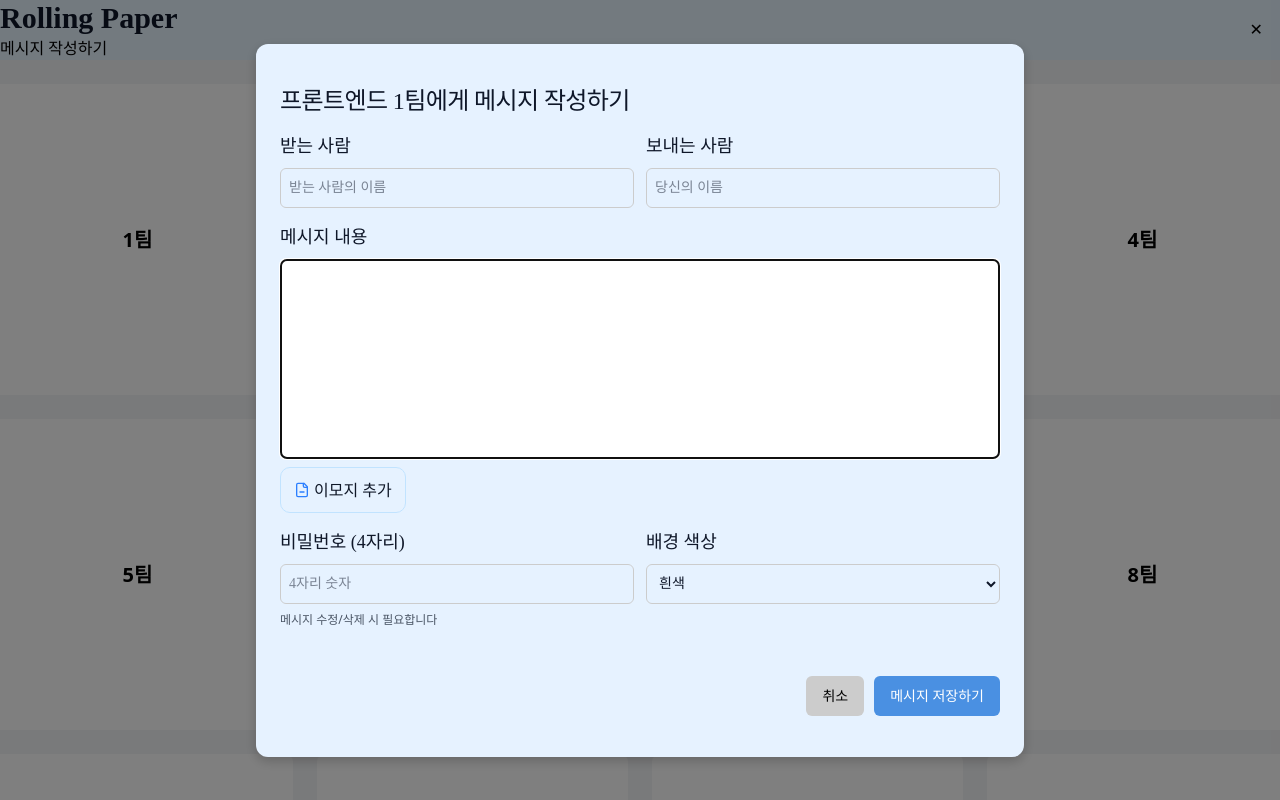
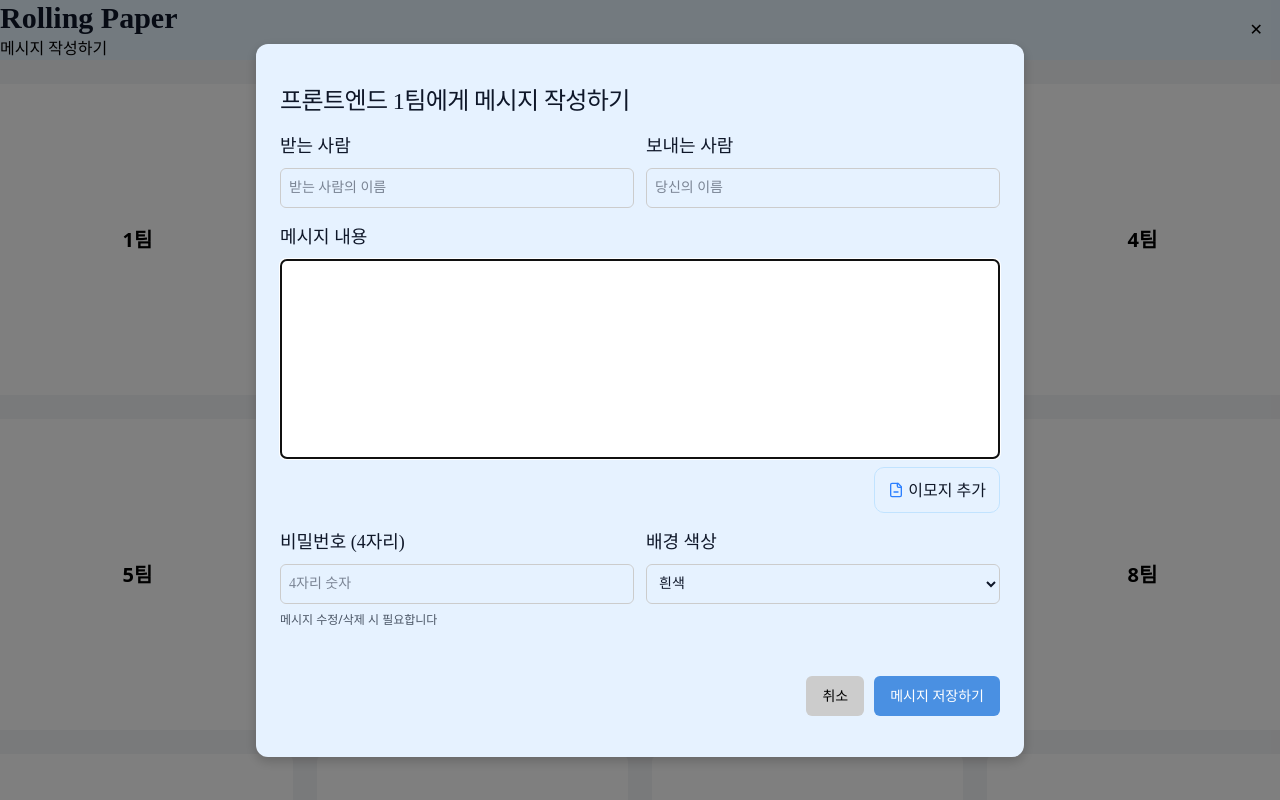
Before and after one commit to ph-1dnjs/front_5th_rolling_paper, a React (Vite) app: page / in a window 1280 px wide. Both pictures are taken after a click on the button "메시지 작성하기". Shown: the top 800 px of the page. Built offline with nearby package versions, Linux system fonts and the light colour scheme; a web font is replaced by a local one.

Commit message:
style: 스타일 수정하기

```diff
--- a/src/entities/createPost/ui/EmojiPanel.css
+++ b/src/entities/createPost/ui/EmojiPanel.css
@@ -1,6 +1,5 @@
 .emoji-panel {
   border-radius: 12px;
-  margin: 12px 0;
   box-shadow: 0 2px 6px rgba(0, 0, 0, 0.05);
 }
 
--- a/src/entities/createPost/ui/EmojiPanel.tsx
+++ b/src/entities/createPost/ui/EmojiPanel.tsx
@@ -1,3 +1,4 @@
+import { XIcon } from '@/shared/Icons';
 import './EmojiPanel.css';
 
 type EmojiPanelProps = {
@@ -14,10 +15,12 @@ const EmojiPanel = (props: EmojiPanelProps) => {
   return (
     <>
       {show && (
-        <div className='emoji-panel bg-gray-100 p-4'>
+        <div className='emoji-panel bg-gray-100 p-4 w-full -mt-2 mb-4'>
           <div className='emoji-header flex justify-between items-center mb-2'>
             <strong>이모지 선택</strong>
-            <button onClick={onClose}>✕</button>
+            <button className='w-8 h-8 flex items-center justify-center' onClick={onClose}>
+              <XIcon />
+            </button>
           </div>
           <div className='emoji-box grid'>
             {emojiList.map((src) => (
--- a/src/entities/createPost/ui/FormRow.tsx
+++ b/src/entities/createPost/ui/FormRow.tsx
@@ -3,13 +3,17 @@ import './FormRow.css';
 
 interface FormRowProps {
   children: ReactNode;
+  className?: string;
   [key: string]: any;
 }
 
-const FormRow: React.FC<FormRowProps> = ({ children, rest }) => (
-  <div className='form-row flex mb-4' {...rest}>
-    {children}
-  </div>
-);
+const FormRow: React.FC<FormRowProps> = (props) => {
+  const { children, className, ...rest } = props;
+  return (
+    <div className={`form-row flex mb-4 ${className || ''}`} {...rest}>
+      {children}
+    </div>
+  );
+};
 
 export default FormRow;
--- a/src/entities/createPost/ui/MessageEditor.css
+++ b/src/entities/createPost/ui/MessageEditor.css
@@ -1,4 +1,4 @@
 .message-editor {
   min-height: 200px;
-  border: 1px solid #ccc;
+  border: 2px solid var(--color-azure-88);
 }
--- a/src/entities/createPost/ui/MessageEditor.tsx
+++ b/src/entities/createPost/ui/MessageEditor.tsx
@@ -2,7 +2,7 @@ import { forwardRef } from 'react';
 import './MessageEditor.css';
 
 interface MessageEditorProps {
-  value: string;
+  value?: string;
   // eslint-disable-next-line no-unused-vars
   onChange: (text: string) => void;
 }
```
